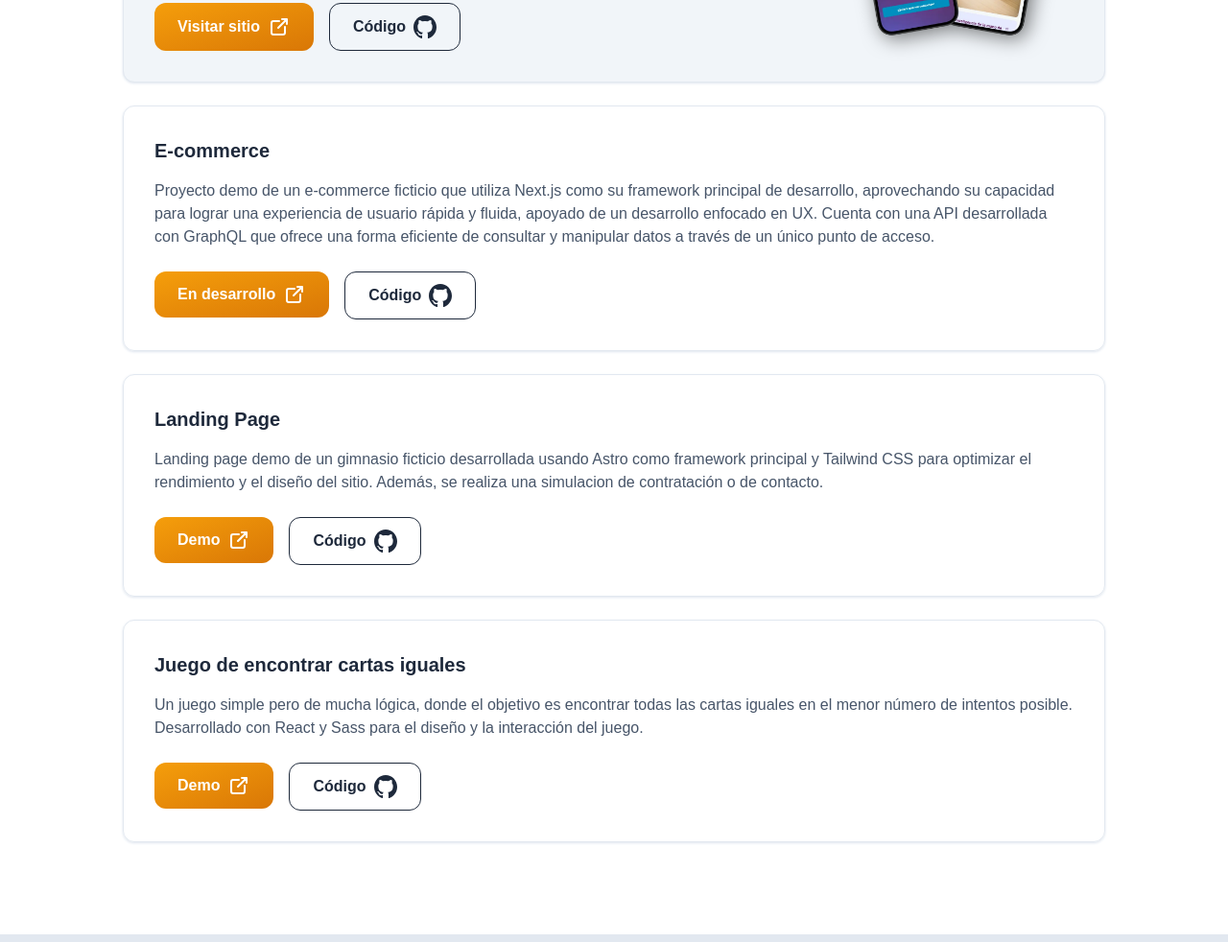
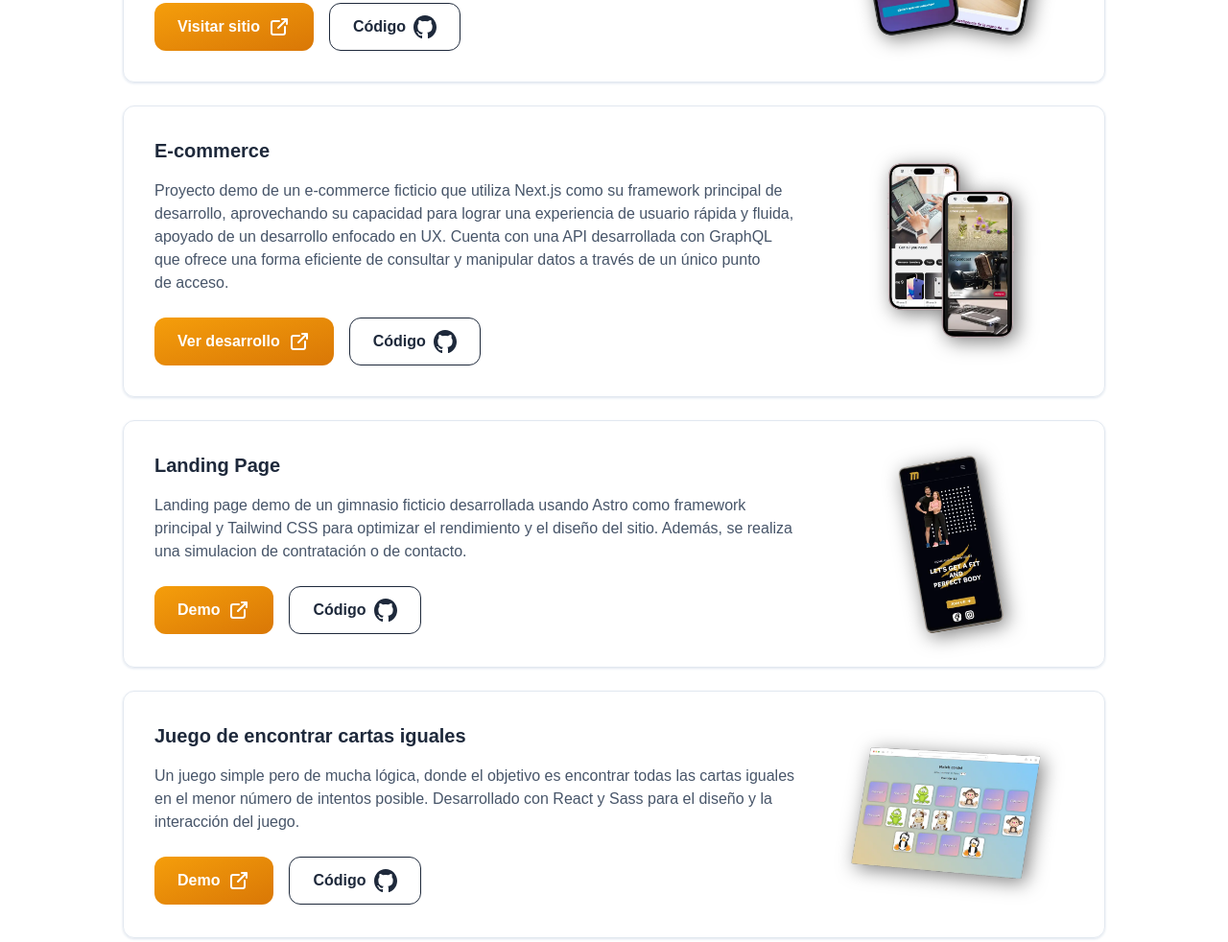
Before and after one commit to FabianMorag/fabian-morag-portfolio, an Astro site: page / in a window 1280 px wide. Shown: the part 2296-3278 px from the top of the page at 96% size. Built offline with nearby package versions, Linux system fonts and the light colour scheme; Astro itself is replaced by a stand-in of ours; what tailwindcss-animated would draw is missing.

Commit message:
project in constants file & added images to projects

```diff
--- /dev/null
+++ b/src/contants/projects.js
@@ -0,0 +1,38 @@
+export const PROJECTS = [
+  {
+    name: 'D2B - Sitio web oficial',
+    img: '/d2b.webp',
+    description: 'Este es el sitio web de la consultora D2B donde muestra sus servicios, contacto, y su blog. Fue desarrollado utilizando Astro y Tailwind CSS en el frontend para optimizar el rendimiento y el diseño del sitio. En el backend, integra WordPress y Directus para la gestión de contenido principal y personalización avanzada de datos.',
+    siteUrl: 'https://dev.d2b.cl/',
+    srcCodeUrl: 'https://github.com/CRO-D2B/web-d2b-2024',
+    mainBtn: 'Visitar sitio',
+    secBtn: 'Código'
+  },
+  {
+    name: 'E-commerce',
+    img: '/my-ecommerce.webp',
+    description: 'Proyecto demo de un e-commerce ficticio que utiliza Next.js como su framework principal de desarrollo, aprovechando su capacidad para lograr una experiencia de usuario rápida y fluida, apoyado de un desarrollo enfocado en UX. Cuenta con una API desarrollada con GraphQL que ofrece una forma eficiente de consultar y manipular datos a través de un único punto de acceso.',
+    siteUrl: 'https://my-ecommerce-five-pied.vercel.app/',
+    srcCodeUrl: 'https://github.com/FabianMorag/my-ecommerce',
+    mainBtn: 'Ver desarrollo',
+    secBtn: 'Código'
+  },
+  {
+    name: 'Landing Page',
+    img: '/my-gym.webp',
+    description: 'Landing page demo de un gimnasio ficticio desarrollada usando Astro como framework principal y Tailwind CSS para optimizar el rendimiento y el diseño del sitio. Además, se realiza una simulacion de contratación o de contacto.',
+    siteUrl: 'https://my-gym-peach.vercel.app/',
+    srcCodeUrl: 'https://github.com/FabianMorag/my-gym',
+    mainBtn: 'Demo',
+    secBtn: 'Código'
+  },
+  {
+    name: 'Juego de encontrar cartas iguales',
+    img: '/match-pairs.webp',
+    description: 'Un juego simple pero de mucha lógica, donde el objetivo es encontrar todas las cartas iguales en el menor número de intentos posible. Desarrollado con React y Sass para el diseño y la interacción del juego.',
+    siteUrl: 'https://fabianmorag.github.io/match-pairs',
+    srcCodeUrl: 'https://github.com/FabianMorag/match-pairs',
+    mainBtn: 'Demo',
+    secBtn: 'Código'
+  }
+]
--- a/src/sections/Projects.astro
+++ b/src/sections/Projects.astro
@@ -2,126 +2,69 @@
 import { Image } from "astro:assets";
 import ExternalLinkIcon from "@/components/icon/external-link.astro";
 import GithubIcon from "@/components/icon/github.astro";
+import { PROJECTS } from "@/contants/projects";
 ---
 
 <section id="projects" class="px-6 py-24">
   <div class="max-w-screen-lg m-auto">
     <h2 class="mb-12 text-4xl font-bold text-center md:text-5xl">Proyectos</h2>
     <div class="grid gap-6">
+      {
+        PROJECTS.map(
+          (
+            { name, img, description, siteUrl, srcCodeUrl, mainBtn, secBtn },
+            index,
+          ) => (
             <article
-        class="flex flex-col justify-between gap-6 px-6 py-8 border shadow md:px-8 md:flex-row-reverse border-slate-200 rounded-xl bg-slate-100 shadow-slate-200"
+              class="flex flex-col justify-between gap-6 px-6 py-8 border shadow md:px-8 md:flex-row-reverse rounded-xl shadow-slate-200 border-slate-200"
+              class:list={[
+                {
+                  "border-amber-200 shadow-amber-200": index == 0,
+                },
+              ]}
             >
+              {img && (
                 <Image
                   class="mb-8 md:mb-0 object-contain w-52 md:w-64 mx-auto drop-shadow-[4px_4px_10px_rgba(0,0,0,.5)]"
-          src="/d2b.webp"
-          alt="d2b"
+                  src={img}
+                  alt={`Imagen de proyecto ${name}`}
                   width={300}
                   height={200}
                 />
+              )}
+
               <div>
-          <h3 class="mb-4 text-lg font-bold md:text-xl">
-            D2B - Sitio web oficial
-          </h3>
+                <h3 class="mb-4 text-lg font-bold md:text-xl">{name}</h3>
                 <p class="mb-6 text-sm text-slate-600 md:text-base">
-            Este es el sitio web de la consultora D2B donde muestra sus
-            servicios, contacto, y su blog. Fue desarrollado utilizando Astro y
-            Tailwind CSS en el frontend para optimizar el rendimiento y el
-            diseño del sitio. En el backend, integra WordPress y Directus para
-            la gestión de contenido principal y personalización avanzada de
-            datos.
+                  {description}
                 </p>
                 <div class="flex gap-1 md:gap-4">
                   <a
                     class="flex items-center justify-center flex-1 gap-1 px-4 py-3 text-sm font-semibold text-white md:gap-2 md:text-base md:px-6 md:flex-none hover:shadow-md hover:shadow-slate-300 from-amber-500 to-amber-600 bg-gradient-to-br rounded-xl"
-              href="https://dev.d2b.cl/"
+                    href={siteUrl}
                     target="_blank"
-              >Visitar sitio<span><ExternalLinkIcon size={24} /></span></a
                   >
+                    {mainBtn}
+                    <span>
+                      <ExternalLinkIcon size={24} />
+                    </span>
+                  </a>
                   <a
                     class="flex gap-1 px-4 py-3 text-sm font-semibold bg-transparent border md:gap-2 md:text-base md:px-6 h-fit hover:shadow-md hover:shadow-slate-300 border-slate-800 rounded-xl"
-              href="https://github.com/CRO-D2B/web-d2b-2024"
-              target="_blank">Código<span><GithubIcon size={24} /></span></a
+                    href={srcCodeUrl}
+                    target="_blank"
                   >
+                    {secBtn}
+                    <span>
+                      <GithubIcon size={24} />
+                    </span>
+                  </a>
                 </div>
               </div>
             </article>
-
-      <article
-        class="flex flex-col px-6 py-8 border shadow md:px-8 border-slate-200 rounded-xl shadow-slate-200"
-      >
-        <h3 class="mb-4 text-lg font-bold md:text-xl">E-commerce</h3>
-        <p class="mb-6 text-sm text-slate-600 md:text-base">
-          Proyecto demo de un e-commerce ficticio que utiliza Next.js como su
-          framework principal de desarrollo, aprovechando su capacidad para
-          lograr una experiencia de usuario rápida y fluida, apoyado de un
-          desarrollo enfocado en UX. Cuenta con una API desarrollada con GraphQL
-          que ofrece una forma eficiente de consultar y manipular datos a través
-          de un único punto de acceso.
-        </p>
-        <div class="flex gap-1 md:gap-4">
-          <a
-            class="flex items-center justify-center flex-1 gap-1 px-4 py-3 text-sm font-semibold text-white md:gap-2 md:text-base md:px-6 h-fit md:flex-none hover:shadow-md hover:shadow-slate-300 from-amber-500 to-amber-600 bg-gradient-to-br rounded-xl"
-            href="https://my-ecommerce-five-pied.vercel.app/"
-            target="_blank"
-            >En desarrollo<span><ExternalLinkIcon size={24} /></span></a
-          >
-          <a
-            class="flex gap-1 px-4 py-3 text-sm font-semibold bg-transparent border md:gap-2 md:text-base md:px-6 h-fit hover:shadow-md hover:shadow-slate-300 border-slate-800 rounded-xl"
-            href="https://github.com/FabianMorag/my-ecommerce"
-            target="_blank">Código<span><GithubIcon size={24} /></span></a
-          >
-        </div>
-      </article>
-
-      <article
-        class="flex flex-col px-6 py-8 border shadow md:px-8 border-slate-200 rounded-xl shadow-slate-200"
-      >
-        <h3 class="mb-4 text-lg font-bold md:text-xl">Landing Page</h3>
-        <p class="mb-6 text-sm text-slate-600 md:text-base">
-          Landing page demo de un gimnasio ficticio desarrollada usando Astro
-          como framework principal y Tailwind CSS para optimizar el rendimiento
-          y el diseño del sitio. Además, se realiza una simulacion de
-          contratación o de contacto.
-        </p>
-        <div class="flex gap-1 md:gap-4">
-          <a
-            class="flex items-center justify-center flex-1 gap-1 px-4 py-3 text-sm font-semibold text-white md:gap-2 md:text-base md:px-6 h-fit md:flex-none hover:shadow-md hover:shadow-slate-300 from-amber-500 to-amber-600 bg-gradient-to-br rounded-xl"
-            href="https://my-gym-peach.vercel.app/"
-            target="_blank">Demo<span><ExternalLinkIcon size={24} /></span></a
-          >
-          <a
-            class="flex gap-1 px-4 py-3 text-sm font-semibold bg-transparent border md:gap-2 md:text-base md:px-6 h-fit hover:shadow-md hover:shadow-slate-300 border-slate-800 rounded-xl"
-            href="https://github.com/FabianMorag/my-gym"
-            target="_blank">Código<span><GithubIcon size={24} /></span></a
-          >
-        </div>
-      </article>
-
-      <article
-        class="flex flex-col justify-between px-6 py-8 border shadow md:px-8 border-slate-200 rounded-xl shadow-slate-200"
-      >
-        <h3 class="mb-4 text-lg font-bold md:text-xl">
-          Juego de encontrar cartas iguales
-        </h3>
-        <p class="mb-6 text-sm text-slate-600 md:text-base">
-          Un juego simple pero de mucha lógica, donde el objetivo es encontrar
-          todas las cartas iguales en el menor número de intentos posible.
-          Desarrollado con React y Sass para el diseño y la interacción del
-          juego.
-        </p>
-        <div class="flex gap-1 md:gap-4">
-          <a
-            class="flex items-center justify-center flex-1 gap-1 px-4 py-3 text-sm font-semibold text-white md:gap-2 md:text-base md:px-6 h-fit md:flex-none hover:shadow-md hover:shadow-slate-300 from-amber-500 to-amber-600 bg-gradient-to-br rounded-xl"
-            href="https://fabianmorag.github.io/match-pairs/"
-            target="_blank">Demo<span><ExternalLinkIcon size={24} /></span></a
-          >
-          <a
-            class="flex gap-1 px-4 py-3 text-sm font-semibold bg-transparent border md:gap-2 md:text-base md:px-6 h-fit hover:shadow-md hover:shadow-slate-300 border-slate-800 rounded-xl"
-            href="https://github.com/FabianMorag/match-pairs"
-            target="_blank">Código<span><GithubIcon size={24} /></span></a
-          >
-        </div>
-      </article>
+          ),
+        )
+      }
     </div>
   </div>
 </section>
```
Lines whose indentation alone changed are shown as unchanged.
